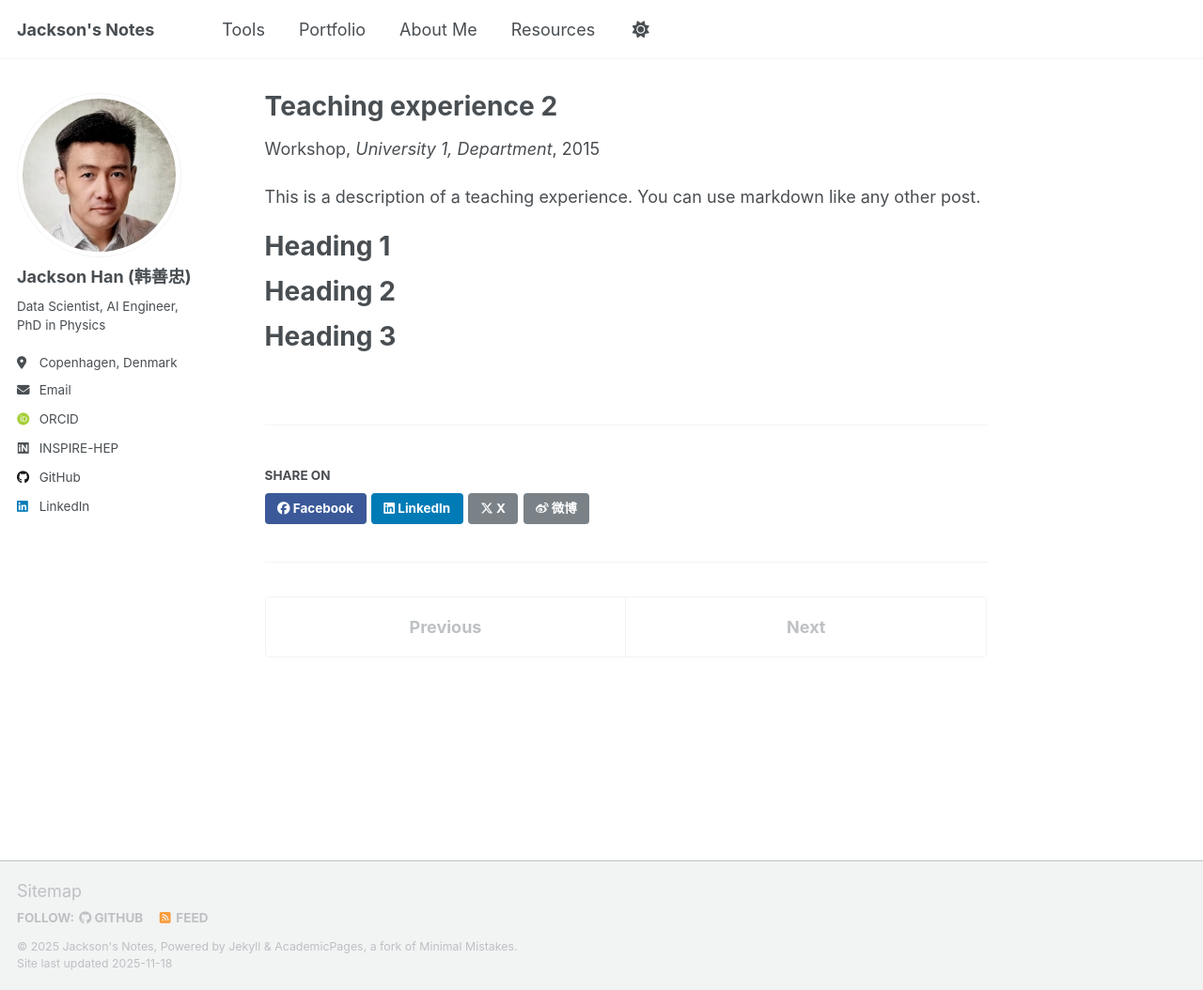
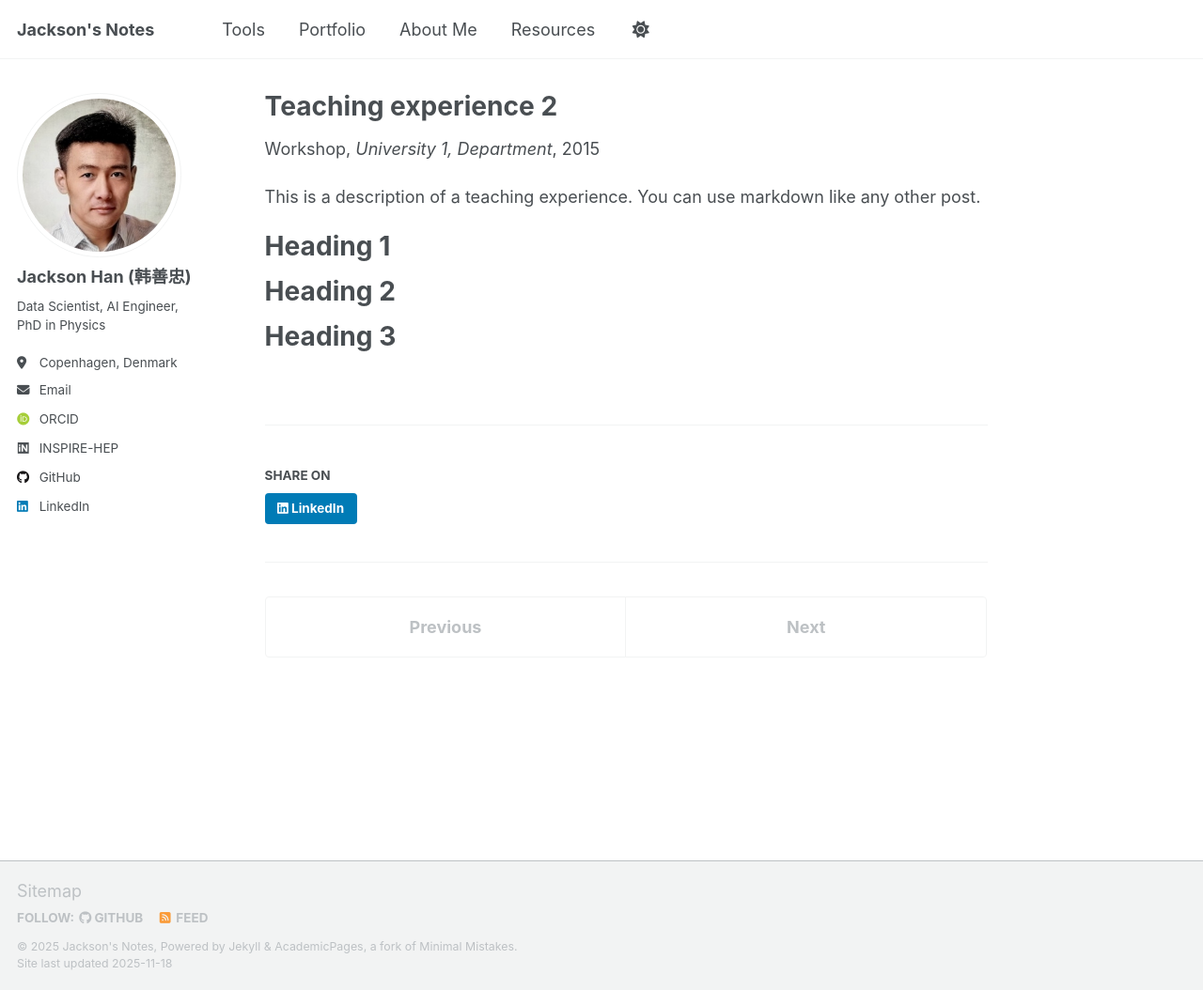
Before and after one commit to Jackson00Han/Jackson00Han.github.io, a Jekyll site: the page built from _teaching/2015-spring-teaching-2.md, in a window 1280 px wide and 1054 px high. Shown: the whole window at 94% size. Built offline with Jekyll 4.4.1, drawn with Linux system fonts in a browser that asks for light colours; some web fonts are replaced; a script that is not in the unit is left out.

Commit message:
up social with linkedIn

```diff
--- a/_includes/social-share.html
+++ b/_includes/social-share.html
@@ -6,12 +6,7 @@
   {% endif %}
 
 
-  <a href="https://www.facebook.com/sharer/sharer.php?u={{ base_path }}{{ page.url }}" class="btn btn--facebook" title="{{ site.data.ui-text[site.locale].share_on_label | default: 'Share on' }} Facebook"><i class="fab fa-facebook" aria-hidden="true"></i><span> Facebook</span></a>
-
   <a href="https://www.linkedin.com/shareArticle?mini=true&url={{ base_path }}{{ page.url }}" class="btn btn--linkedin" title="{{ site.data.ui-text[site.locale].share_on_label | default: 'Share on' }} LinkedIn"><i class="fab fa-linkedin" aria-hidden="true"></i><span> LinkedIn</span></a>
 
-  <a href="https://x.com/intent/post?text={{ base_path | append: page.url | url_encode }}" class="btn btn--x" title="{{ site.data.ui-text[site.locale].share_on_label | default: 'Share on' }} X"><i class="fab fa-x-twitter" aria-hidden="true"></i><span> X</span></a>
-
-  <a href="https://service.weibo.com/share/share.php?url={{ base_path | append: page.url | url_encode }}" class="btn btn--weibo" title="{{ site.data.ui-text[site.locale].share_on_label | default: 'Share on' }} 微博"><i class="fab fa-weibo" aria-hidden="true"></i><span> 微博</span></a>
 
 </section>
```
